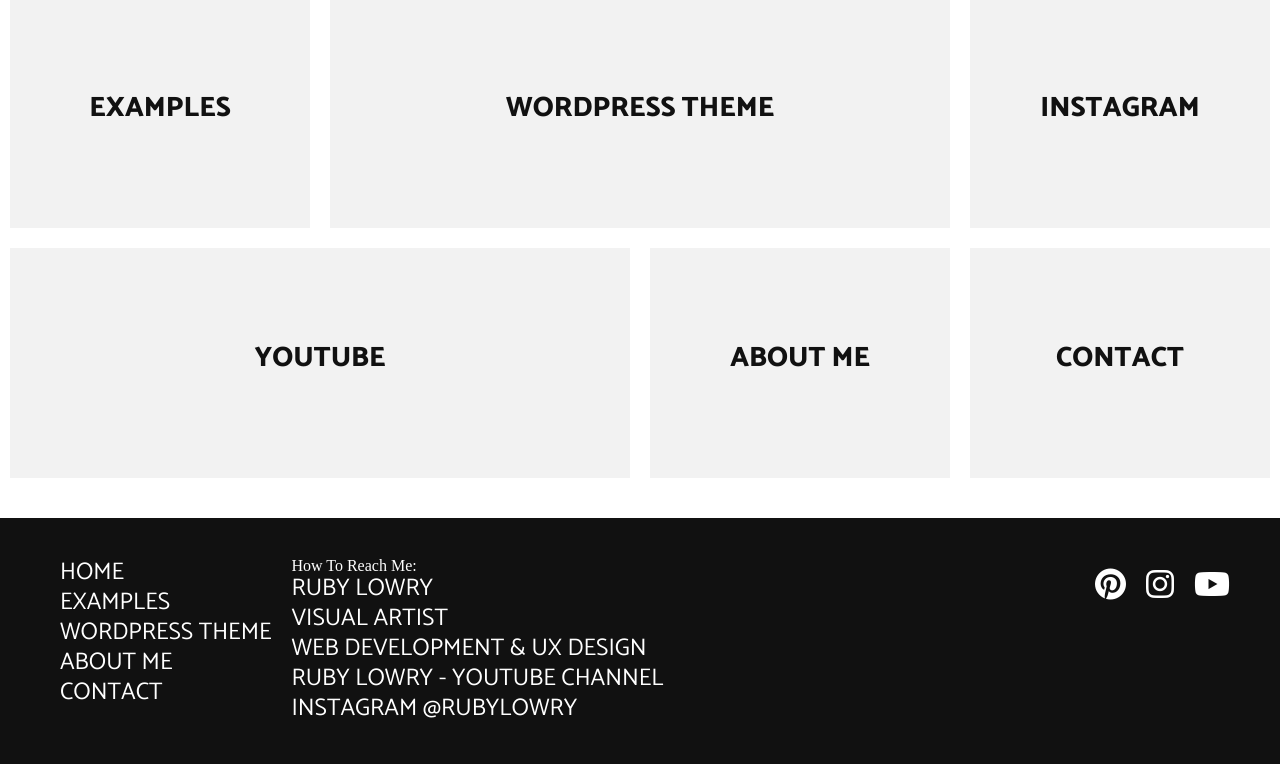
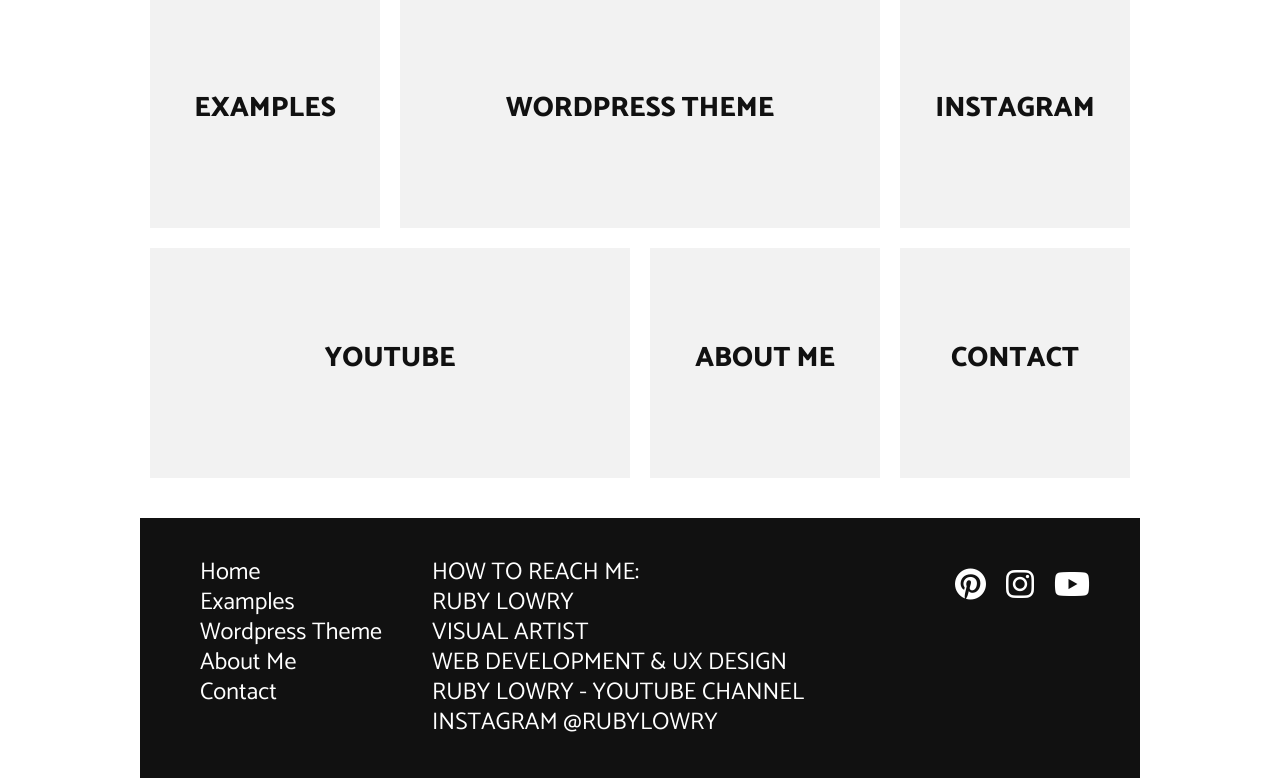
Before and after one commit to rubylowry/portfolio, a plain HTML site: page index.html in a window 1280 px wide. Shown: the part 572-1350 px from the top of the page. Drawn offline with Linux system fonts and the light colour scheme; a web font is replaced by a local one.

Commit message:
last commit at yoobee

```diff
--- a/css/style.css
+++ b/css/style.css
@@ -335,7 +335,7 @@ footer ul li a {
     display: block;
   }
 
-  footer ul li a {
+  footer ul li p {
     font-family: Catamaran;
     font-size: 24px;
     color: #fff;
@@ -343,4 +343,11 @@ footer ul li a {
     text-transform: uppercase;
   }
 
+  footer ul {
+    width: fit-content;
+    float: left;
+    padding-left: 20px;
+    padding-right: 30px;
+  }
+
 }
--- a/index.html
+++ b/index.html
@@ -20,13 +20,14 @@
          </nav>
       </header>
         <main>
+
         <section class="index-banner">
           <div class="vertical-center">
           <h2>WEB & UX DESIGNER</h2>
           <h1>With speciality in UX & UI design</h1>
           </div>
         </section><!--index-banner-->
-
+   <div class="wrapper">
         <section class="index-links">
           <a href="#">
             <div class="index-boxlink-square">
@@ -59,8 +60,10 @@
           </div>
           </a>
         </section><!--index-links-->
+</div>
+      </main>
 
-      </main>
+      <div class="wrapper">
 
       <footer>
         <ul class="footer-links-main">
@@ -90,7 +93,7 @@
            </a>
         </div>
       </footer>
-
+</div>
       <script src="https://kit.fontawesome.com/9f5dfb9484.js" crossorigin="anonymous"></script>
     </body>
   </html>
```
